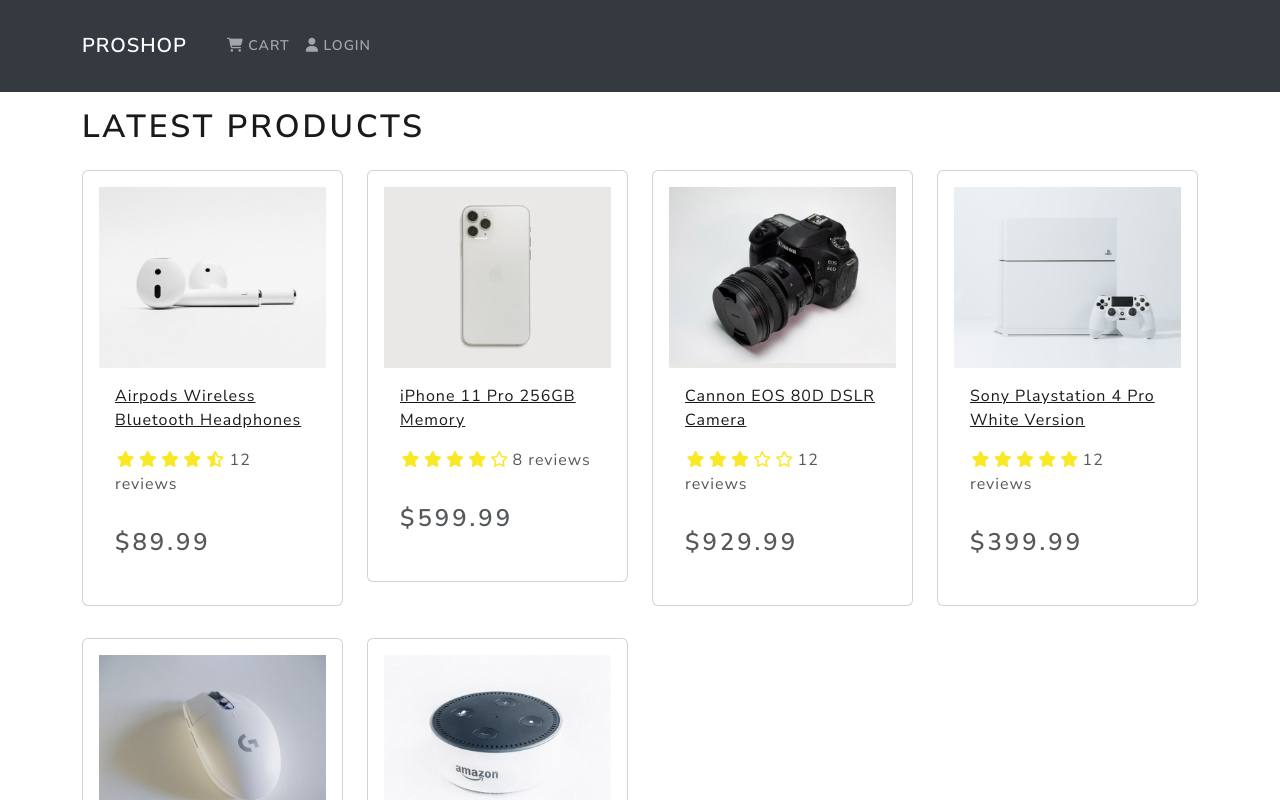
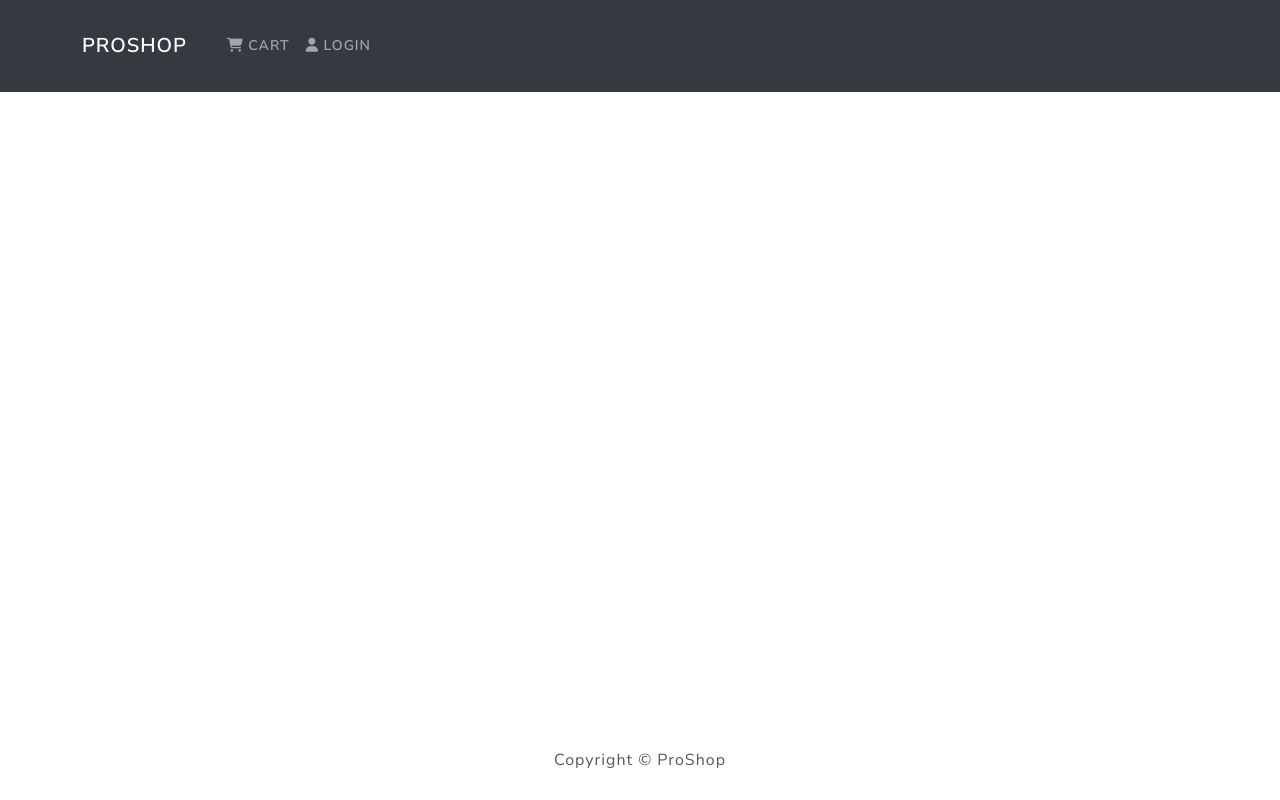
Before and after one commit to sergei-kholodenin/frontend, a React (Create React App) app: page /product/1 in a window 1280 px wide. Shown: the top 800 px of the page. Built offline with nearby package versions, Linux system fonts and the light colour scheme.

Commit message:
add router for site

```diff
--- a/package.json
+++ b/package.json
@@ -9,6 +9,8 @@
     "react": "^18.2.0",
     "react-bootstrap": "^2.7.4",
     "react-dom": "^18.2.0",
+    "react-router-bootstrap": "^0.26.2",
+    "react-router-dom": "^6.10.0",
     "react-scripts": "5.0.1",
     "web-vitals": "^2.1.4"
   },
--- a/src/App.js
+++ b/src/App.js
@@ -1,4 +1,5 @@
 import {Container} from 'react-bootstrap';
+import {BrowserRouter as Router, Route, Routes} from 'react-router-dom';
 import Header from "./components/Header";
 import Footer from "./components/Footer";
 
@@ -6,15 +7,17 @@
 
 function App() {
   return (
-    <div>
+    <Router>
       <Header/>
         <main className='py-3'>
           <Container>
-            <HomeScreen/>
+            <Routes>
+              <Route path='/' element={<HomeScreen />} exact />
+            </Routes>
           </Container>
         </main>
       <Footer/>
-    </div>
+    </Router>
   );
 }
 
```
Also changed, not shown: 1 other file (tests, documents, lock files or other folders).
